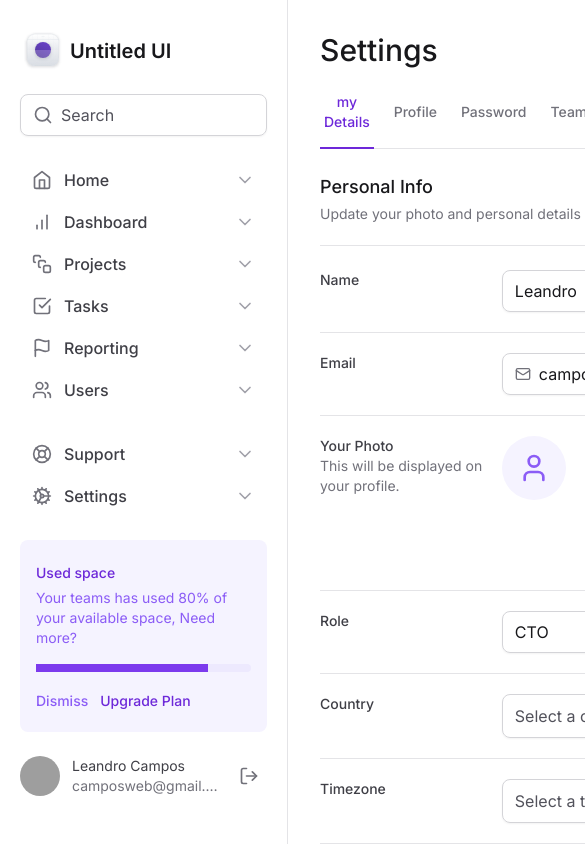
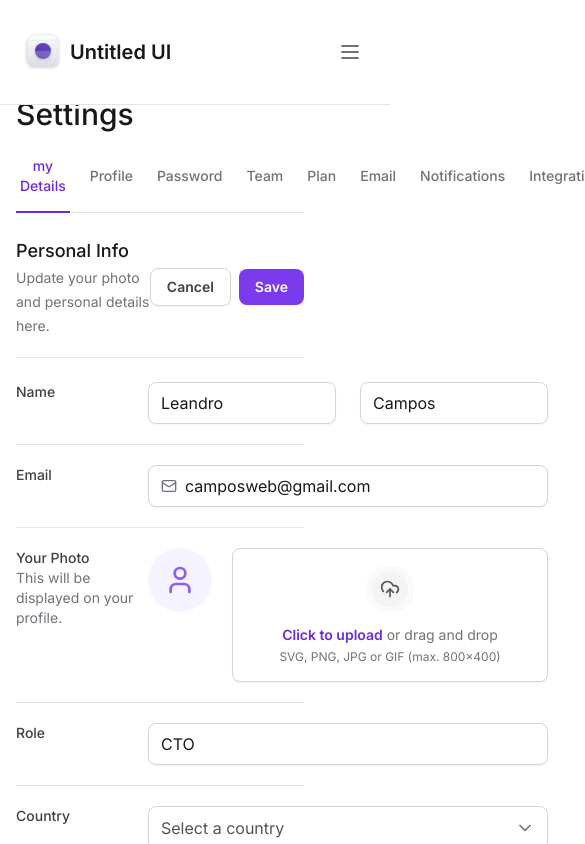
Before and after one commit to camposweb/tailwind-next, a Next.js app: page / in a window 390 px wide. Shown: the top 844 px of the page, 585 px wide, since content can reach past the window. Built offline with nearby package versions, Linux system fonts and the light colour scheme; grey boxes are pictures that could not be loaded.

Commit message:
reponsive sidebar

```diff
--- a/package.json
+++ b/package.json
@@ -10,6 +10,7 @@
   },
   "dependencies": {
     "@formkit/auto-animate": "^0.8.1",
+    "@radix-ui/react-collapsible": "^1.0.3",
     "@radix-ui/react-select": "^2.0.0",
     "@radix-ui/react-tabs": "^1.0.4",
     "framer-motion": "^10.16.5",
--- a/src/app/layout.tsx
+++ b/src/app/layout.tsx
@@ -20,7 +20,9 @@
       <body className={inter.className}>
         <div className="grid min-h-screen grid-cols-app">
           <Sidebar />
-          <main className="px-8 pb-12 pt-8">{children}</main>
+          <main className="px-4 pb-12 pt-24 lg:col-start-2 lg:px-8 lg:pt-8">
+            {children}
+          </main>
         </div>
       </body>
     </html>
--- a/src/components/Sidebar/index.tsx
+++ b/src/components/Sidebar/index.tsx
@@ -1,16 +1,31 @@
-import { Cog, LifeBuoy, Search } from 'lucide-react'
+'use client'
+
+import { Cog, LifeBuoy, Menu, Search } from 'lucide-react'
 import { Logo } from './Logo'
 import { MainNavigation } from './MainNavigation'
 import { NavItem } from './MainNavigation/NavItem'
 import { UsedSpaceWidget } from './UsedSpaceWidget'
 import { Profile } from './Profile'
 import * as Input from '@/components/Input'
+import * as Collapsible from '@radix-ui/react-collapsible'
+import { Button } from '../Button'
 
 export function Sidebar() {
   return (
-    <aside className="space-y-6 border-r border-zinc-200 px-5 py-8">
+    <Collapsible.Root className="fixed left-0 right-0 top-0 z-20 flex flex-col gap-6 border-b border-zinc-200 bg-white px-5 py-8 data-[state=open]:bottom-0 data-[state=open]:h-screen lg:relative lg:right-auto lg:w-80 lg:border-r lg:px-5 lg:py-8 lg:data-[state=closed]:bottom-0 lg:data-[state=open]:h-screen">
+      <div className="flex items-center justify-between">
         <Logo />
+        <Collapsible.Trigger asChild className="lg:hidden">
+          <Button variant="ghost">
+            <Menu className="h-6 w-6" />
+          </Button>
+        </Collapsible.Trigger>
+      </div>
 
+      <Collapsible.Content
+        forceMount
+        className="flex flex-1 flex-col gap-6 data-[state=closed]:hidden lg:data-[state=closed]:flex"
+      >
         <Input.Root>
           <Input.Prefix>
             <Search className="h-5 w-5 text-zinc-500" />
@@ -30,6 +45,7 @@
         <UsedSpaceWidget />
 
         <Profile />
-    </aside>
+      </Collapsible.Content>
+    </Collapsible.Root>
   )
 }
```
Also changed, not shown: 1 other file (tests, documents, lock files or other folders). Lines whose indentation alone changed are shown as unchanged.
